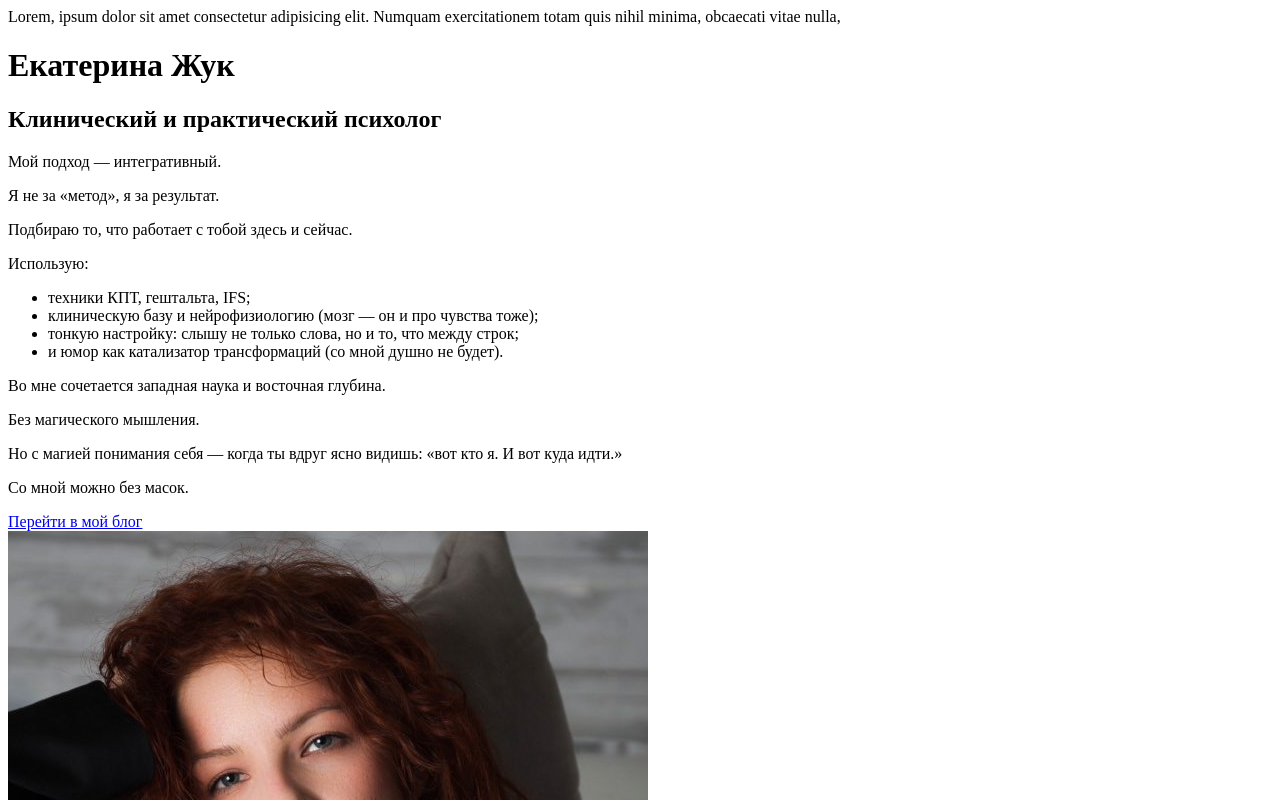
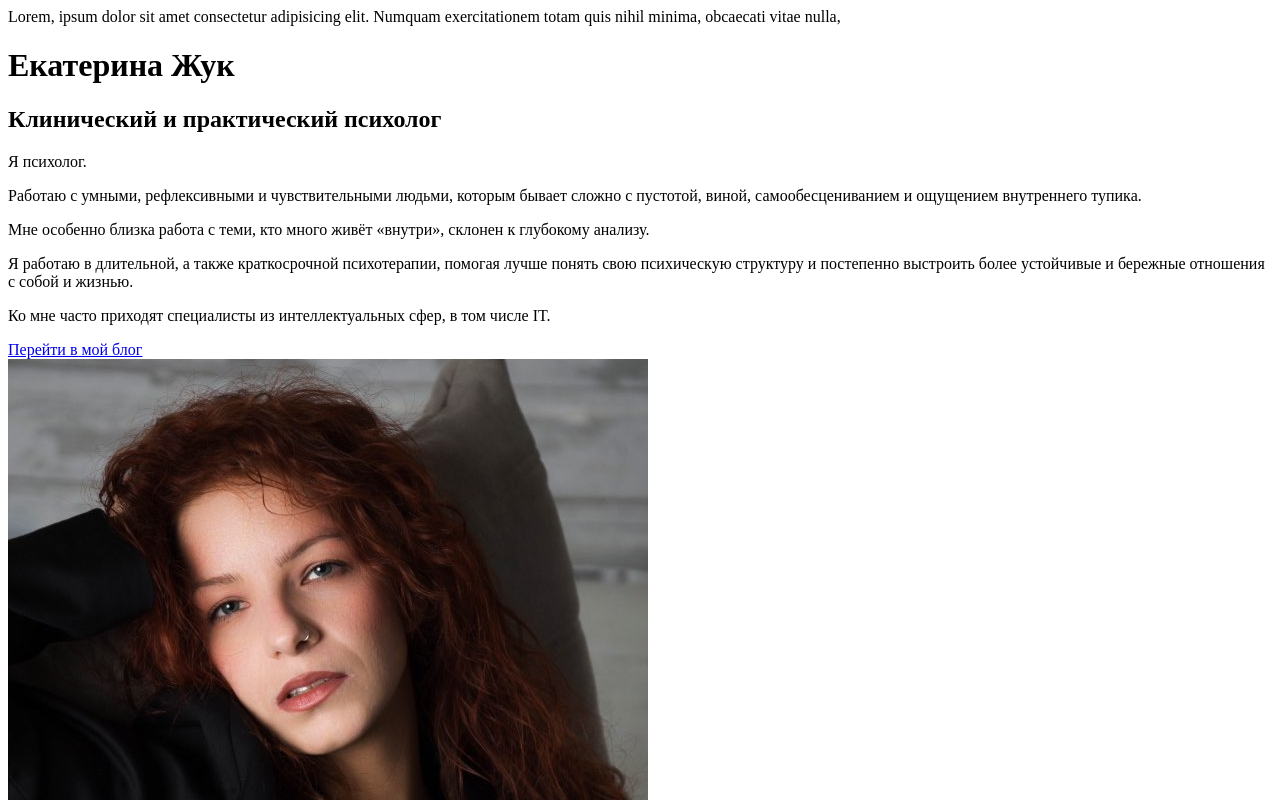
Before and after one commit to winerar/katezhuk, a React (Vite) app: page / in a window 1280 px wide. Shown: the top 800 px of the page. Built offline with nearby package versions, Linux system fonts and the light colour scheme; the HTML template or start-up script is replaced by a standard one.

Commit message:
feat: enhance Profile component with ContentBox for improved content display; update layout and restructure content data

```diff
--- a/src/assets/data/content.json
+++ b/src/assets/data/content.json
@@ -1,47 +1,57 @@
 {
+  "blog": "Перейти в мой блог",
+  "blogLink": "https://t.me/kate_zhuk_psy",
   "fullName": "Екатерина Жук",
-  "professionDescription": "Клинический и практический психолог",
-  "telegramLink": "https://t.me/moonelfff",
-  "telegram": "Телеграм",
+  "info": {
+    "title": "Клинический и практический психолог",
+    "text": [
+      "Я психолог.",
+      "Работаю с умными, рефлексивными и чувствительными людьми, которым бывает сложно с пустотой, виной, самообесцениванием и ощущением внутреннего тупика.",
+      "Мне особенно близка работа с теми, кто много живёт «внутри», склонен к глубокому анализу.",
+      "Я работаю в длительной, а также краткосрочной психотерапии, помогая лучше понять свою психическую структуру и постепенно выстроить более устойчивые и бережные отношения с собой и жизнью.",
+      "Ко мне часто приходят специалисты из интеллектуальных сфер, в том числе IT."
+    ]
+  },
+  "instagram": "Инстаграм",
   "instagramLink": "https://www.instagram.com/kate.zhuk.psy/",
-  "instagram": "Инстаграм",
-  "blogLink": "https://t.me/kate_zhuk_psy",
-  "blog": "Перейти в мой блог",
-  "priceHeader": "Пакеты консультаций и цены",
   "packages": {
+    "couples": {
+      "name": "Парная терапия",
+      "prices": [
+        {
+          "description": "Lorem ipsum dolor sit amet, consectetur adipiscing elit.",
+          "duration": "1 сессия 80 минут",
+          "price": "5 500 ₽",
+          "title": "1 сессия"
+        },
+        {
+          "description": "Lorem ipsum dolor sit amet, consectetur adipiscing elit.",
+          "duration": "4 сессии по 80 минут",
+          "price": "20 000 ₽",
+          "title": "4 сессии"
+        }
+      ]
+    },
     "individual": {
       "name": "Индивидуальная терапия",
       "prices": [
         {
-          "title": "1 сессия",
           "description": "Lorem ipsum dolor sit amet, consectetur adipiscing elit.",
+          "duration": "1 сессия 55 минут",
           "price": "4 500 ₽",
-          "duration": "1 сессия 55 минут"
+          "title": "1 сессия"
         },
         {
-          "title": "4 сессии",
           "description": "Lorem ipsum dolor sit amet, consectetur adipiscing elit.",
+          "duration": "4 сессии по 55 минут",
           "price": "16 000 ₽",
-          "duration": "4 сессии по 55 минут"
-        }
-      ]
-    },
-    "couples": {
-      "name": "Парная терапия",
-      "prices": [
-        {
-          "title": "1 сессия",
-          "description": "Lorem ipsum dolor sit amet, consectetur adipiscing elit.",
-          "price": "5 500 ₽",
-          "duration": "1 сессия 80 минут"
-        },
-        {
-          "title": "4 сессии",
-          "description": "Lorem ipsum dolor sit amet, consectetur adipiscing elit.",
-          "price": "20 000 ₽",
-          "duration": "4 сессии по 80 минут"
+          "title": "4 сессии"
         }
       ]
     }
-  }
+  },
+  "priceHeader": "Пакеты консультаций и цены",
+  "professionDescription": "Клинический и практический психолог",
+  "telegram": "Телеграм",
+  "telegramLink": "https://t.me/moonelfff"
 }
--- /dev/null
+++ b/src/components/molecule/ContentBox.tsx
@@ -0,0 +1,32 @@
+import Typography from "../atom/Typography";
+
+type Props = {
+  title: string;
+  titleProps?: {
+    component?: "h1" | "h2" | "h3" | "h4" | "h5" | "h6";
+    className?: string;
+  };
+  paragraphs: string[];
+};
+
+function ContentBox({ title, titleProps, paragraphs }: Props) {
+  return (
+    <div className="w-full">
+      <Typography
+        component={titleProps?.component || "h2"}
+        className={titleProps?.className}
+      >
+        {title}
+      </Typography>
+      <div className="flex flex-col gap-3">
+        {paragraphs.map((paragraph, index) => (
+          <Typography component="p" key={index}>
+            {paragraph}
+          </Typography>
+        ))}
+      </div>
+    </div>
+  );
+}
+
+export default ContentBox;
--- a/src/components/organism/Main.tsx
+++ b/src/components/organism/Main.tsx
@@ -3,7 +3,7 @@ import Profile from "./Profile";
 
 function Main() {
   return (
-    <main className="text-black flex-grow flex flex-col gap-6">
+    <main className="text-black grow flex flex-col gap-6">
       <Profile />
       <Pricelist />
     </main>
--- a/src/components/organism/Profile.tsx
+++ b/src/components/organism/Profile.tsx
@@ -3,44 +3,16 @@ import getContent from "../../assets/data/content";
 import photo from "@/assets/images/kate_zhuk.jpg";
 import Image from "../molecule/Image";
 import Link from "../molecule/Link";
+import ContentBox from "../molecule/ContentBox";
 
 function Profile() {
   const content = getContent();
 
   return (
-    <div className="flex-col-reverse xl:flex-row flex justify-between gap-6">
-      <div className="w-full xl:w-2/3">
+    <div className="flex-col-reverse 2xl:flex-row flex justify-between gap-6">
+      <div className="w-full 2xl:w-2/3">
         <Typography component="h1">{content.fullName}</Typography>
-        <Typography component="h2">{content.professionDescription}</Typography>
-        <div>
-          <p>Мой подход — интегративный.</p>
-          <p>Я не за «метод», я за результат.</p>
-          <p>Подбираю то, что работает с тобой здесь и сейчас.</p>
-          <p>
-            Использую:
-            <ul>
-              <li>техники КПТ, гештальта, IFS;</li>
-              <li>
-                клиническую базу и нейрофизиологию (мозг — он и про чувства
-                тоже);
-              </li>
-              <li>
-                тонкую настройку: слышу не только слова, но и то, что между
-                строк;
-              </li>
-              <li>
-                и юмор как катализатор трансформаций (со мной душно не будет).
-              </li>
-            </ul>
-          </p>
-          <p>Во мне сочетается западная наука и восточная глубина.</p>
-          <p>Без магического мышления.</p>
-          <p>
-            Но с магией понимания себя — когда ты вдруг ясно видишь: «вот кто я.
-            И вот куда идти.»
-          </p>
-          <p>Со мной можно без масок.</p>
-        </div>
+        <ContentBox title={content.info.title} paragraphs={content.info.text} />
         <div className="flex justify-center py-6">
           <Link href={content.blogLink} title={content.blog} />
         </div>
```
